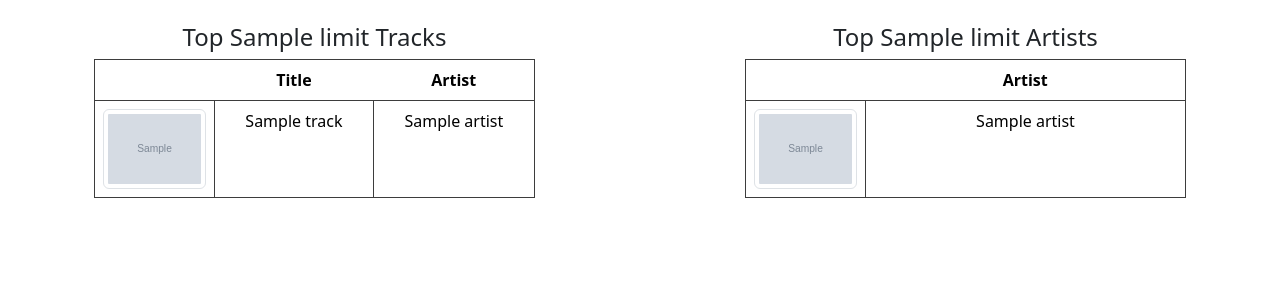
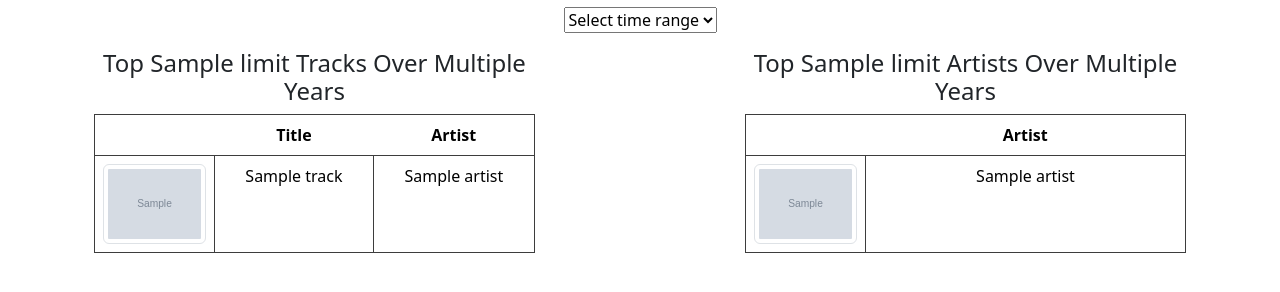
Before and after one commit to z-clement/web-music, a Flask app: template templates/homepage.html in a window 1280 px wide. Shown: the part 133-425 px from the top of the page. Run offline with Flask 3, Linux system fonts and the light colour scheme; the template is opened without the code that fills it: most values are stand-ins (such as "Sample title", 1, 10 or a date in 2020); grey boxes marked "Sample" are stand-in pictures.

Commit message:
Added time range dropdown to homepage

```diff
--- a/api/spotify_api.py
+++ b/api/spotify_api.py
@@ -105,7 +105,7 @@ def get_user_info(access_token: str) -> dict:
     return response.json()
 
 
-def get_top_items(access_token: str, type: str, time_range: str = "medium_term", limit: int = 10):
+def get_top_items(access_token: str, type: str, time_range: str, limit: int = 10):
     '''
     Get the current user's top n items over the given time_range
     `access_token`: current user's access token
--- a/app.py
+++ b/app.py
@@ -78,18 +78,23 @@ def spotify_login_callback():
         return render_template("error.html", error=e)
 
 
-@app.route("/home")
+@app.route("/home", methods=["GET", "POST"])
 @spotify_login_required
 def home():
+    if request.method == "POST":
+        time_range = request.form.get("time_range")
+    else:
+        time_range = "medium_term"
+
     # Render the user's information as a homepage
     try:
         user = get_user_info(session["token"])
-        top_tracks = get_top_items(session["token"], "tracks", "medium_term", 10)
-        top_artists = get_top_items(session["token"], "artists", "medium_term", 10)
+        top_tracks = get_top_items(session["token"], "tracks", time_range, 10)
+        top_artists = get_top_items(session["token"], "artists", time_range, 10)
     except Exception as e:
         return render_template("error.html", error=e)
 
-    return render_template("homepage.html", user=user, top_tracks=top_tracks, top_artists=top_artists)
+    return render_template("homepage.html", user=user, top_tracks=top_tracks, top_artists=top_artists, time_range=time_range)
 
 
 @app.route("/logout")
--- a/templates/homepage.html
+++ b/templates/homepage.html
@@ -5,6 +5,13 @@
 {% endblock %}
 
 {% block main %}
+    {% if time_range == "medium_term" %}
+        {% set period = "6 Months" %}
+    {% elif time_range == "short_term" %}
+        {% set period = "Last Month" %}
+    {% else %}
+        {% set period = "Multiple Years" %}
+    {% endif %}
     <div class="container-fluid">
         <div class="row">
                 <h4>Username: {{ user.display_name }}</h4>
@@ -12,11 +19,20 @@
             </div>
         </div>
     </div>
-    <div class="spacer"></div>
+    <div class="mb-3">
+        <form action="/home" method="post">
+            <select name="time_range" id="time_range" onchange='if(this.value != 0) { this.form.submit(); }'>
+                <option value="" disabled selected>Select time range</option>
+                <option value="short_term">1 month</option>
+                <option value="medium_term">6 months</option>
+                <option value="long_term">Multiple years</option>
+            </select>
+        </form>
+    </div>
     <div class="container-fluid">
         <div class="row">
             <div class="col-md-5">
-                <h4>Top {{top_tracks.limit}} Tracks</h4>
+                <h4>Top {{ top_tracks.limit }} Tracks Over {{ period }}</h4>
                 <table class="table">
                     <th class=></th>
                     <th class=>Title</th>
@@ -34,7 +50,7 @@
             </div>
             <div class="col-md-2"></div>
             <div class="col-md-5">
-                <h4>Top {{top_artists.limit}} Artists</h4>
+                <h4>Top {{ top_artists.limit }} Artists Over {{ period }}</h4>
                 <table class="table">
                     <th></th>
                     <th>Artist</th>
```
